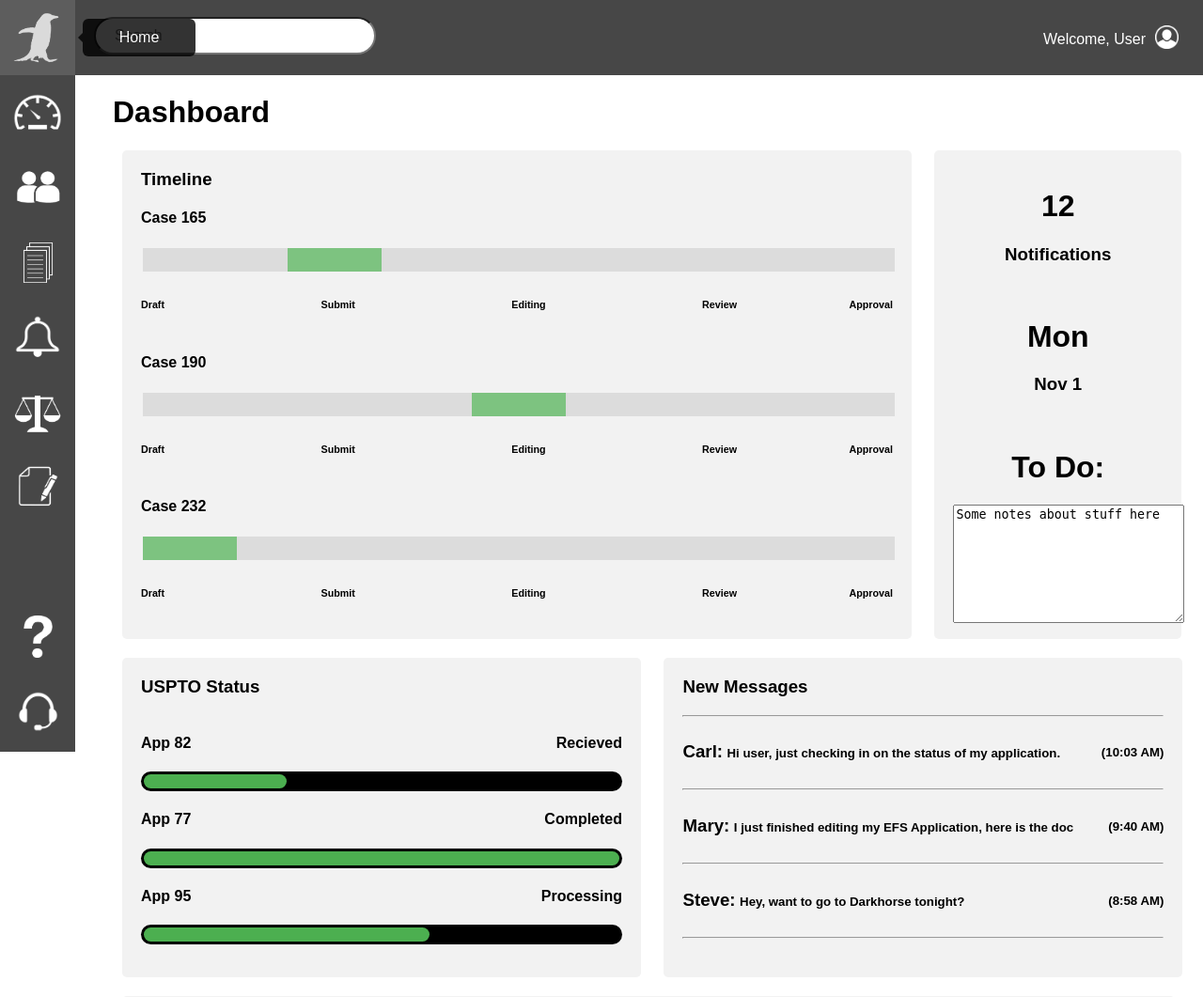
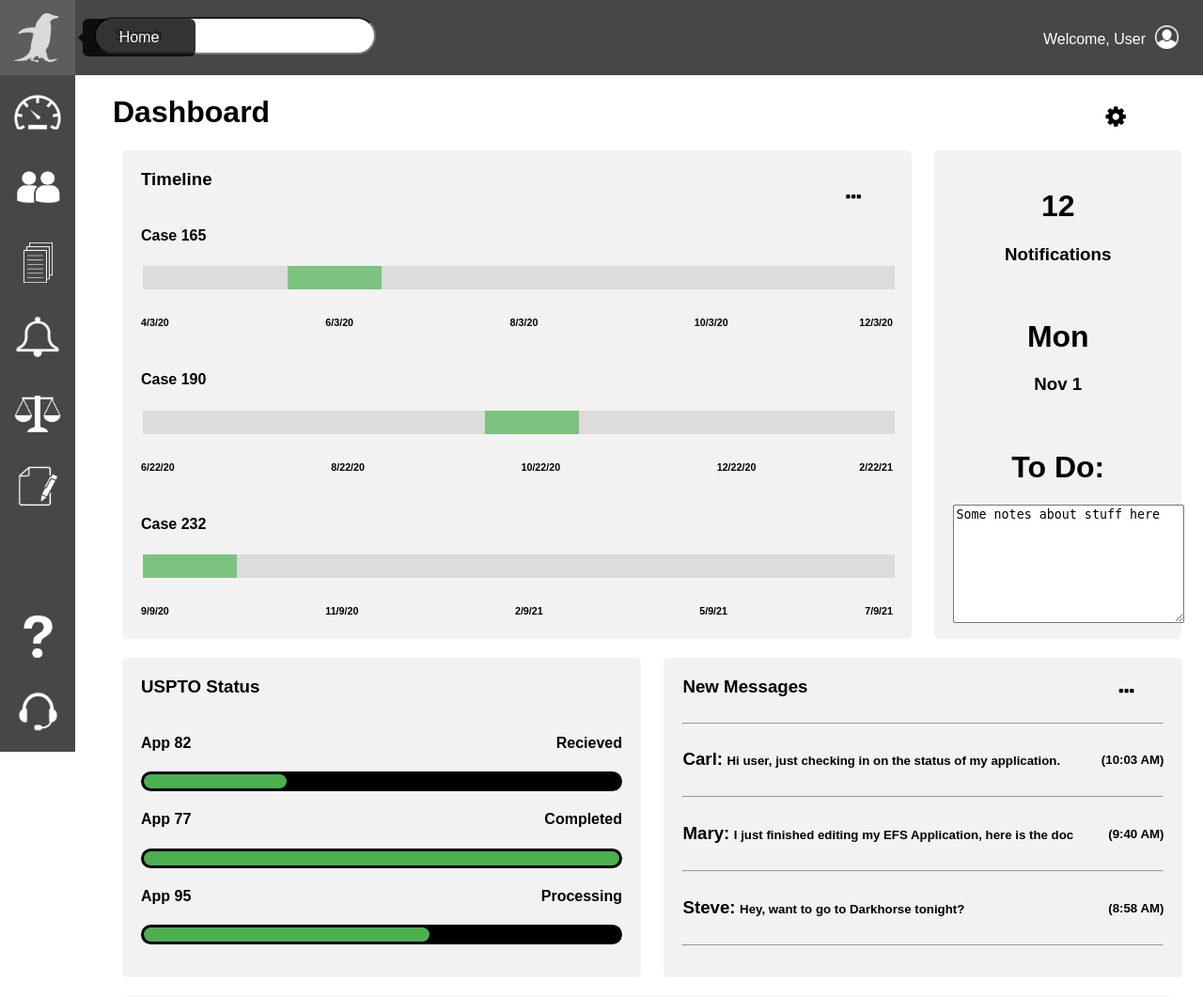
Before and after one commit to thebmw37/capstoneProject, a PHP site: page /mainDashboard.html in a window 1280 px wide. Shown: the top 1061 px of the page at 94% size. Run offline with PHP 8.4, Linux system fonts and the light colour scheme.

Commit message:
Added dates to timeline and settings buttons

```diff
--- a/mainDashboard.html
+++ b/mainDashboard.html
@@ -4,6 +4,7 @@
     <title>Main Dashboard</title>
     <link rel="icon" href="img/logo-white.png">
     <link href="mainDashboardStyleSheet.css" rel="stylesheet">
+    <link rel="stylesheet" href="https://cdnjs.cloudflare.com/ajax/libs/font-awesome/4.7.0/css/font-awesome.min.css">
   </head>
 
   <body>
@@ -30,35 +31,39 @@
     </div>
 
     <!-- Page Title -->
-    <h1 style="margin-left: 120px;">Dashboard</h1>
+    <h1 style="margin-left: 120px; display: inline-block;">Dashboard</h1>
+
+    <!-- Settings -->
+    <button class="settings-button" style="display: inline-block; float: right; margin-right: 50px; margin-top: 15px; font-size: 25px;"><i class="fa fa-cog"></i></button>
 
     <!-- Timeline -->
     <div id="timeline" class="module" align="left" style="height: 480px; margin-left: 130px; display: inline-block;">
-      <h3 style="margin-top: 0px;">Timeline</h3>
+      <h3 style="margin-top: 0px; display: inline-block;">Timeline</h3>
+      <button class="settings-button" style="display: inline-block; float: right; font-size: 20px; background-color: #f2f2f2"><i class="fa fa-ellipsis-h"></i></button>
 
       <h4>Case 165</h4>
       <input type="range" min="0" max="100" value="22" class="slider" id="range0"></input>
-      <h6 style="display: inline-block;">Draft</h6>
-      <h6 id="submit0" style="display: inline-block;">Submit</h6>
-      <h6 id="editing0" style="display: inline-block;">Editing</h6>
-      <h6 id="review0" style="display: inline-block;">Review</h6>
-      <h6 id="approval0" style="display: inline-block;">Approval</h6>
+      <h6 style="display: inline-block;">4/3/20</h6>
+      <h6 id="submit0" style="display: inline-block;">6/3/20</h6>
+      <h6 id="editing0" style="display: inline-block;">8/3/20</h6>
+      <h6 id="review0" style="display: inline-block;">10/3/20</h6>
+      <h6 id="approval0" style="display: inline-block;">12/3/20</h6>
 
       <h4>Case 190</h4>
-      <input type="range" min="0" max="100" value="50" class="slider" id="range0"></input>
-      <h6 style="display: inline-block;">Draft</h6>
-      <h6 id="submit1" style="display: inline-block;">Submit</h6>
-      <h6 id="editing1" style="display: inline-block;">Editing</h6>
-      <h6 id="review1" style="display: inline-block;">Review</h6>
-      <h6 id="approval1" style="display: inline-block;">Approval</h6>
+      <input type="range" min="0" max="100" value="52" class="slider" id="range0"></input>
+      <h6 style="display: inline-block;">6/22/20</h6>
+      <h6 id="submit1" style="display: inline-block;">8/22/20</h6>
+      <h6 id="editing1" style="display: inline-block;">10/22/20</h6>
+      <h6 id="review1" style="display: inline-block;">12/22/20</h6>
+      <h6 id="approval1" style="display: inline-block;">2/22/21</h6>
 
       <h4>Case 232</h4>
       <input type="range" min="0" max="100" value="0" class="slider" id="range0"></input>
-      <h6 style="display: inline-block;">Draft</h6>
-      <h6 id="submit2" style="display: inline-block;">Submit</h6>
-      <h6 id="editing2" style="display: inline-block;">Editing</h6>
-      <h6 id="review2" style="display: inline-block;">Review</h6>
-      <h6 id="approval2" style="display: inline-block;">Approval</h6>
+      <h6 style="display: inline-block;">9/9/20</h6>
+      <h6 id="submit2" style="display: inline-block;">11/9/20</h6>
+      <h6 id="editing2" style="display: inline-block;">2/9/21</h6>
+      <h6 id="review2" style="display: inline-block;">5/9/21</h6>
+      <h6 id="approval2" style="display: inline-block;">7/9/21</h6>
 
     </div>
 
@@ -93,7 +98,8 @@
 
     <!-- Messages -->
     <div id="messages" class="module" align="left" style="height: 300px; margin-left: 20px; margin-top: 20px; display: inline-block;">
-      <h3 style="display: table; margin-top: 0px;">New Messages</h3>
+      <h3 style="display: table; margin-top: 0px; display: inline-block;">New Messages</h3>
+      <button class="settings-button" style="display: inline-block; float: right; font-size: 20px; margin-right: 0px; margin-top: -10px; background-color: #f2f2f2"><i class="fa fa-ellipsis-h"></i></button>
 
       <hr>
       <h3 style="display: inline-block;">Carl:</h3>
--- a/mainDashboardStyleSheet.css
+++ b/mainDashboardStyleSheet.css
@@ -190,3 +190,16 @@ body {
   background-color: #4CAF50;
   color: white;
 }
+
+.settings-button {
+  background-color: #ffffff;
+  border: none;
+  color: black;
+  padding: 15px 32px;
+  text-align: center;
+  text-decoration: none;
+  display: inline-block;
+  font-size: 16px;
+  margin: 4px 2px;
+  cursor: pointer;
+}
```
